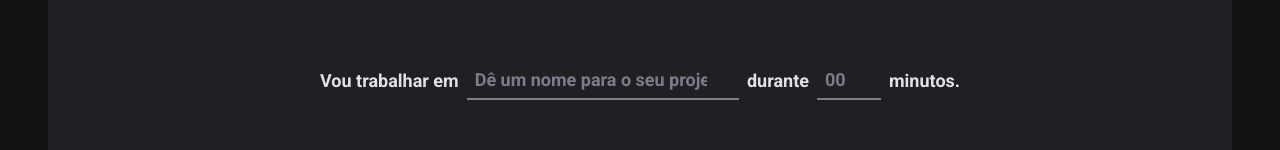
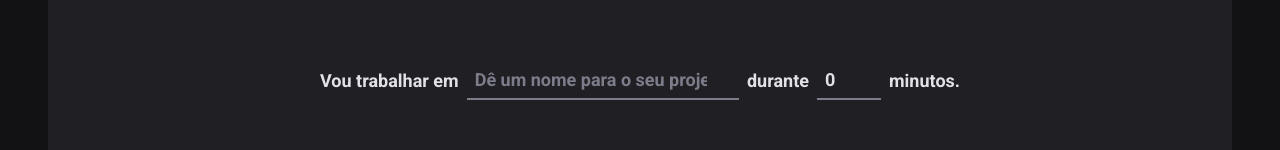
Before and after one commit to glauberbandeira/pomodoro-ignite, a React (Vite) app: page / in a window 1280 px wide. Shown: the part 164-314 px from the top of the page. Built offline with nearby package versions, Linux system fonts and the light colour scheme.

Commit message:
TypeScript on the form

```diff
--- a/src/pages/Home/index.tsx
+++ b/src/pages/Home/index.tsx
@@ -15,15 +15,29 @@
 
 const newCycleFormValidationSchema = zod.object({
   task: zod.string().min(1, 'Infome a tarefa'),
-  minutesAmount: zod.number().min(5).max(60),
+  minutesAmount: zod
+    .number()
+    .min(5, 'O ciclo precisa ser de no mínimo 5 minutos.')
+    .max(60, 'O ciclo precisa ser de no máximo 60 minutos'),
 });
 
+// interface NewCycleFormData {
+//   task: string;
+//   minutesAmount: number;
+// }
+
+type NewCycleFormData = zod.infer<typeof newCycleFormValidationSchema>;
+
 export function Home() {
-  const { register, handleSubmit, watch } = useForm({
+  const { register, handleSubmit, watch } = useForm<NewCycleFormData>({
     resolver: zodResolver(newCycleFormValidationSchema),
+    defaultValues: {
+      task: '',
+      minutesAmount: 0,
+    },
   });
 
-  function handleCreatNewCycle(data: any) {
+  function handleCreatNewCycle(data: NewCycleFormData) {
     console.log(data);
   }
 
```
